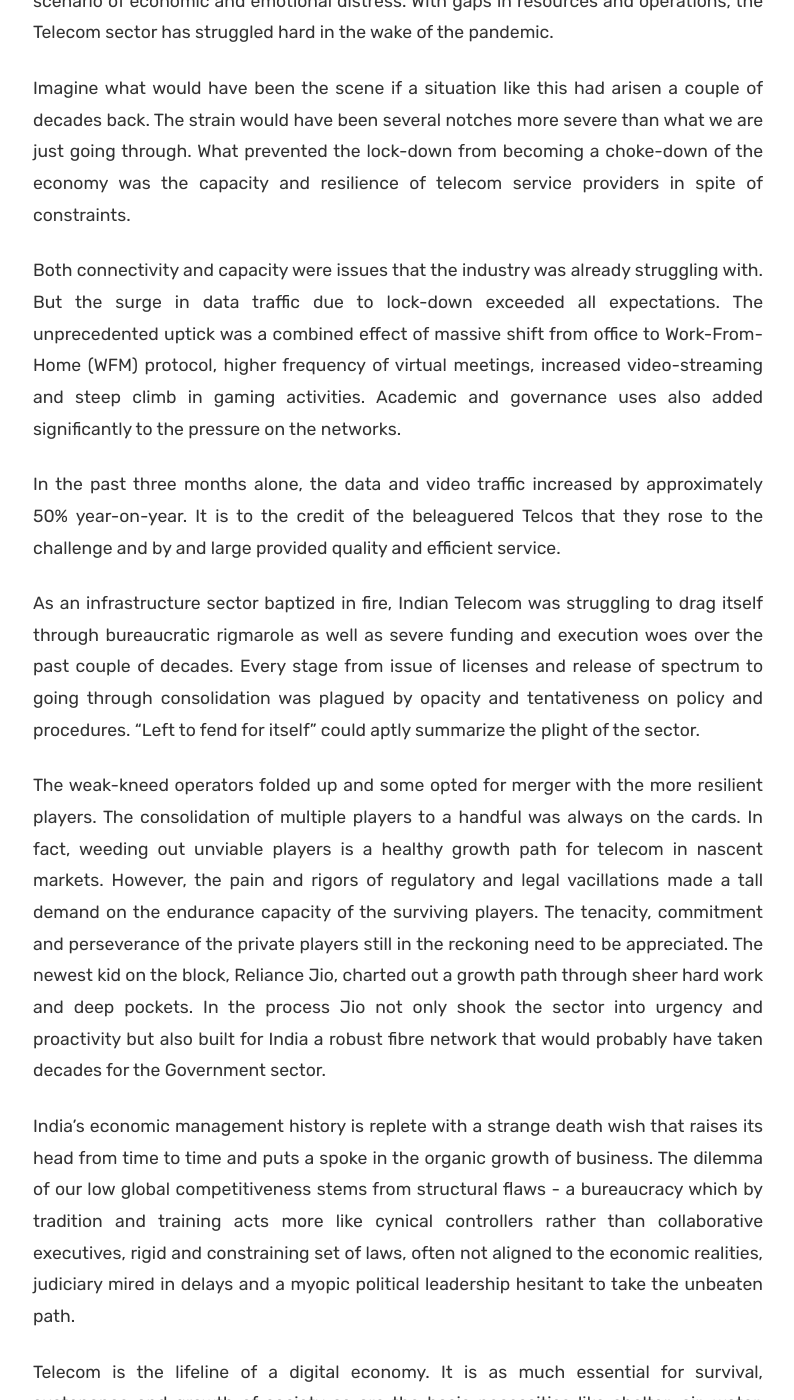
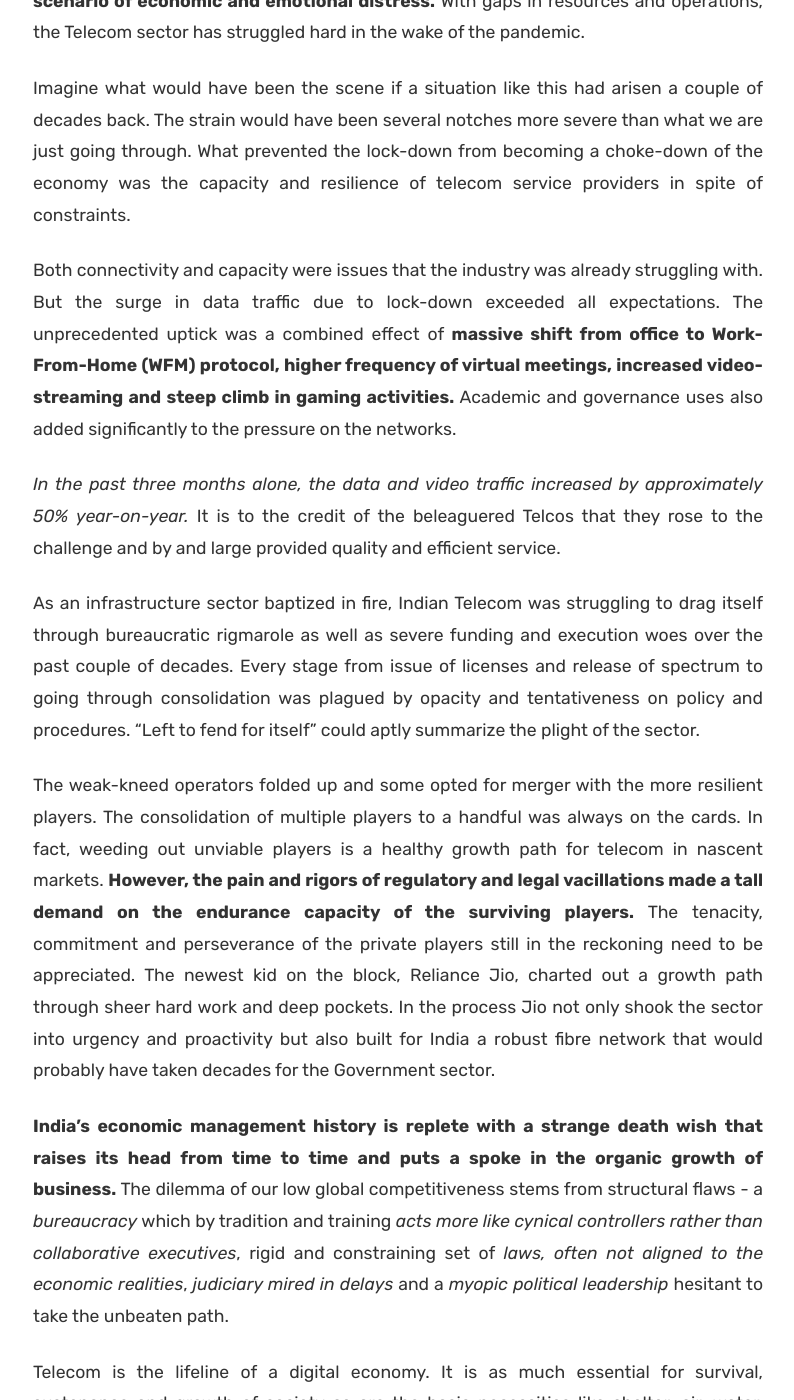
Before and after one commit to rohanharikr/RaviKumarPillai, a Jekyll site: the page built from _posts/2020-06-14-indian-telecom-do-not-kill-the-golden-goose.md, in a window 1280 px wide and 1400 px high, scrolled down 1219 px. Shown: the whole window, without its empty margins (52-846 px from the left). Built offline with Jekyll 4.4.1, drawn with Linux system fonts in a browser that asks for light colours; comment, search, counter and statistics services are not loaded; some of the changed text lies outside the part shown.

Commit message:
Update from Forestry.io Ravi Kumar updated _posts/2020-06-14-indian-telecom-do-not-kill-the-golden-goose.md

```diff
--- a/_posts/2020-06-14-indian-telecom-do-not-kill-the-golden-goose.md
+++ b/_posts/2020-06-14-indian-telecom-do-not-kill-the-golden-goose.md
@@ -8,42 +8,43 @@ image: assets/images/goose.png
 featured: false
 
 ---
-As the Supreme Court of India took up the contentious issue of Adjusted Gross Revenue (AGR) and computation of arrears payable by the Telecom Operators  on last Thursday, the flip-flop and tentative nature of our bureaucratic governance  was exposed for the umpteenth time.
 
-The bench headed by  Justice Arun Mishra raised questions on the demand raised on the PSUs and said that its verdict in the case was misinterpreted. Including non-Telecom PSUs  in utility sectors like Oil and Gas and Power in the demand for AGR-based revenue-sharing for telecom license fees was extraneous and unwarranted according to the Court. The contentions of the Private operators related to the huge demand raised by DoT for dues on account of pending licence fee and interest for delays.
+As the Supreme Court of India took up the contentious issue of Adjusted Gross Revenue (AGR) and computation of arrears payable by the Telecom Operators on last Thursday, the flip-flop and tentative nature of our bureaucratic governance was exposed for the umpteenth time.
 
-The Telecom scenario in India as it has panned out since liberalization needs a serious and critical look at this juncture.
+The bench headed by Justice Arun Mishra raised questions on the demand raised on the PSUs and said that its verdict in the case was misinterpreted. Including non-Telecom PSUs in utility sectors like Oil and Gas and Power in the demand for AGR-based revenue-sharing for telecom license fees was extraneous and unwarranted according to the Court. The contentions of the Private operators related to the huge demand raised by DoT for dues on account of pending licence fee and interest for delays.
 
-At this time, when the nation is reeling from the fall out of  pandemic lock-down and mass reverse migration, telecom has become the life line for regaining a semblance of normalcy. The Telecom infrastructure has proved to be a silver lining in the current scenario of economic and emotional distress. With  gaps in resources and operations, the Telecom sector has  struggled hard in the wake of the pandemic.
+_The Telecom scenario in India as it has panned out since liberalization needs a serious and critical look at this juncture._
+
+At this time, when the nation is reeling from the fall out of pandemic lock-down and mass reverse migration, telecom has become the life line for regaining a semblance of normalcy. **The Telecom infrastructure has proved to be a silver lining in the current scenario of economic and emotional distress.** With gaps in resources and operations, the Telecom sector has struggled hard in the wake of the pandemic.
 
 Imagine what would have been the scene if a situation like this had arisen a couple of decades back. The strain would have been several notches more severe than what we are just going through. What prevented the lock-down from becoming a choke-down of the economy was the capacity and resilience of telecom service providers in spite of constraints.
 
-Both connectivity and capacity were issues that the industry was already struggling with. But the surge in data traffic due to lock-down exceeded all expectations. The unprecedented uptick was a combined effect of massive shift from office  to Work-From-Home (WFM) protocol, higher frequency of virtual meetings, increased video-streaming and  steep climb in gaming activities. Academic and governance uses also added significantly to the pressure on the networks.
+Both connectivity and capacity were issues that the industry was already struggling with. But the surge in data traffic due to lock-down exceeded all expectations. The unprecedented uptick was a combined effect of **massive shift from office to Work-From-Home (WFM) protocol, higher frequency of virtual meetings, increased video-streaming and steep climb in gaming activities.** Academic and governance uses also added significantly to the pressure on the networks.
 
-In the past three months alone, the data and video traffic increased by approximately  50% year-on-year. It  is to the credit of the beleaguered Telcos that they rose to the challenge and by and large provided quality and efficient service.
+_In the past three months alone, the data and video traffic increased by approximately 50% year-on-year._ It is to the credit of the beleaguered Telcos that they rose to the challenge and by and large provided quality and efficient service.
 
-As an infrastructure sector baptized in fire, Indian Telecom was struggling to drag itself through bureaucratic rigmarole as well as severe funding and execution woes over the past couple of decades. Every stage from issue of licenses and  release of spectrum to going through consolidation was plagued by opacity and tentativeness on policy and procedures. “Left to fend for itself” could aptly summarize the plight of the sector.
+As an infrastructure sector baptized in fire, Indian Telecom was struggling to drag itself through bureaucratic rigmarole as well as severe funding and execution woes over the past couple of decades. Every stage from issue of licenses and release of spectrum to going through consolidation was plagued by opacity and tentativeness on policy and procedures. “Left to fend for itself” could aptly summarize the plight of the sector.
 
-The weak-kneed operators folded up and some opted for merger with the more resilient players. The consolidation of multiple players to a handful was always on the cards. In fact, weeding out unviable players is a healthy growth path for telecom in nascent markets. However, the pain and rigors of regulatory and legal vacillations made a tall demand on the endurance capacity of the surviving players.  The tenacity, commitment and perseverance of the private players still in the reckoning need to be appreciated. The newest kid on the block, Reliance Jio, charted out a growth path through sheer hard work and deep pockets. In the process Jio not only shook the sector into urgency and proactivity but also built for India a robust fibre network  that would probably have taken decades for the Government sector.
+The weak-kneed operators folded up and some opted for merger with the more resilient players. The consolidation of multiple players to a handful was always on the cards. In fact, weeding out unviable players is a healthy growth path for telecom in nascent markets. **However, the pain and rigors of regulatory and legal vacillations made a tall demand on the endurance capacity of the surviving players.** The tenacity, commitment and perseverance of the private players still in the reckoning need to be appreciated. The newest kid on the block, Reliance Jio, charted out a growth path through sheer hard work and deep pockets. In the process Jio not only shook the sector into urgency and proactivity but also built for India a robust fibre network that would probably have taken decades for the Government sector.
 
-India’s economic management history is replete with a strange death wish that raises its head from time to time and puts a spoke in the organic growth of business. The dilemma of our low global competitiveness stems from structural flaws - a bureaucracy which by tradition and training acts more like cynical controllers rather than collaborative executives, rigid and constraining set of laws, often not aligned to the economic realities, judiciary mired in delays and a myopic political leadership hesitant to take the unbeaten path.
+**India’s economic management history is replete with a strange death wish** **that raises its head from time to time and puts a spoke in the organic growth of business.** The dilemma of our low global competitiveness stems from structural flaws - a _bureaucracy_ which by tradition and training _acts more like cynical controllers rather than collaborative executives_, rigid and constraining set of _laws, often not aligned to the economic realities_, _judiciary mired in delays_ and a _myopic political leadership_ hesitant to take the unbeaten path.
 
 Telecom is the lifeline of a digital economy. It is as much essential for survival, sustenance and growth of society as are the basic necessities like shelter, air, water, power and transportation. The 5-G revolution is knocking at our door. If we miss the bus, the digital divide would exasperate and we would lose out the chance to catch up with the developed world on key economic and human development indicators. Scaling up of the connectivity, capacity and security of telecom networks is critical for upgrading our infrastructure including education, healthcare, governance, industry and logistics.
 
 With the consolidation of the sector, we are left with three major Telecom players - Reliance Jio, Bharti Airtel and Vodafone-Idea. As for the Public Sector player, BSNL, it is unlikely to emerge as a serious and strategic player. It is more likely to remain a laggard; in the best-case scenario it might perhaps evolve into a core network and infrastructure provider offering connectivity, storage and support facilities for the industry. With vast assets in terms of land, Right-of-Way and physical structures, BSNL can leverage and monetize them to gain steady cash flow.
 
-Going forward we would see explosive growth of data, video, storage, security and functional platforms and applications. There would be need to invest heavily, build state-of-the-art infrastructure and massively train and upskill talent. We need to encourage pathbreaking innovation and research into sunrise domains of digital technology.  We need to build synergistic partnerships of domestic and global manufacturers, service providers, investors and professionals.
+**Going forward we would see explosive growth of data, video, storage, security and functional platforms and applications.** There would be need to invest heavily, build state-of-the-art infrastructure and massively train and upskill talent. We need to encourage pathbreaking innovation and research into sunrise domains of digital technology. We need to build synergistic partnerships of domestic and global manufacturers, service providers, investors and professionals.
 
-Are we preparing the ground to attract the best in the world to come to India and invest with confidence? Are we assuring policy consistency,   responsive governmental support and availability of competent local partners, professionals and workforce?
+Are we preparing the ground to attract the best in the world to come to India and invest with confidence? Are we assuring policy consistency, responsive governmental support and availability of competent local partners, professionals and workforce?
 
-Let us run through the track record of liberalizing telecom sector in India,  starting with licensing of a limited number of private operators in metro cities in 1992. The first pan-India licensing was carried out three years later, when 22 circles across India were opened up for private investment. The license fee was required to be paid in seven annual payments progressively increasing over the period to allow for funding ease.
+Let us run through the track record of liberalizing telecom sector in India, starting with licensing of a limited number of private operators in metro cities in 1992. The first pan-India licensing was carried out three years later, when 22 circles across India were opened up for private investment. The license fee was required to be paid in seven annual payments progressively increasing over the period to allow for funding ease.
 
-The nascent operators had to set up the infrastructure from scratch and had to go through enormous teething troubles and financing issues.   In 1999, realizing the gravity of the burden on the operators, Government allowed the operators to switch to a revenue-sharing model instead of the huge fixed license fee. As per the new policy, 15 per cent of Adjusted Gross Revenue (AGR) was to be paid as licence fee. This was later progressively reduced based on pleas by operators to 8 percent.
+The nascent operators had to set up the infrastructure from scratch and had to go through enormous teething troubles and financing issues. In 1999, realizing the gravity of the burden on the operators, Government allowed the operators to switch to a revenue-sharing model instead of the huge fixed license fee. As per the new policy, 15 per cent of Adjusted Gross Revenue (AGR) was to be paid as licence fee. This was later progressively reduced based on pleas by operators to 8 percent.
 
-The method of calculating the AGR was disputed by the licensees; they approached the Court seeking to limit the calculation of AGR to the income from telecom service provision only. They contended that the license related only to   telecom operations and therefore it was not justified to include income from investments, sale of assets and the like in the calculation of AGR.  They lost the case. After a series of appeals and counter pleas, the issue has lingered on for nearly seventeen years. The matter is now before the Supreme Court.  The present plea of operators, supported by the Government after so much dilly-dallying, is for relief by way of staggering, over the next 20 year, the payment of pending dues of license fees and accumulated interest. This piquant situation should not have arisen in the first place. The strain, delay and erosion of business confidence could have been avoided, if only the policies were drafted with realistic appreciation of the business challenges and investment risks.
+**The method of calculating the AGR was disputed by the licensees; they approached the Court seeking to limit the calculation of AGR to the income from telecom service provision only.** They contended that the license related only to telecom operations and therefore it was not justified to include income from investments, sale of assets and the like in the calculation of AGR. They lost the case. After a series of appeals and counter pleas, the issue has lingered on for nearly seventeen years. The matter is now before the Supreme Court. The present plea of operators, supported by the Government after so much dilly-dallying, is for relief by way of staggering, over the next 20 year, the payment of pending dues of license fees and accumulated interest. This piquant situation should not have arisen in the first place. **The strain, delay and erosion of business confidence could have been avoided, if only the policies were drafted with realistic appreciation of the business challenges and investment risks.**
 
 Today, we are at a critical juncture requiring massive investment and speedy project execution to scale up telecom infrastructure. The much needed physical, economic and social infrastructure upgrade depends on seamless 5G capabilities.
 
-The questions that Supreme Court has asked are core to the transparency and rationale of sound governance. It is primary responsibility of the Government to frame, administer and attune the laws, guidelines and procedures in a manner that convinces legal scrutiny or audit. The outcome of the current case has enormous bearing on the viability, sustainability and prospects of Telecom in the country.
+**The questions that Supreme Court has asked are core to the transparency and rationale of sound governance**. It is primary responsibility of the Government to frame, administer and attune the laws, guidelines and procedures in a manner that convinces legal scrutiny or audit. The outcome of the current case has enormous bearing on the viability, sustainability and prospects of Telecom in the country.
 
 If the Court agrees to the staggered payment, Department of Technology (DoT) should ensure fast and flawless follow-up. In the event of Court not agreeing to the deferment, Government should have an alternative strategy to provide relief and support to the sector.
```
